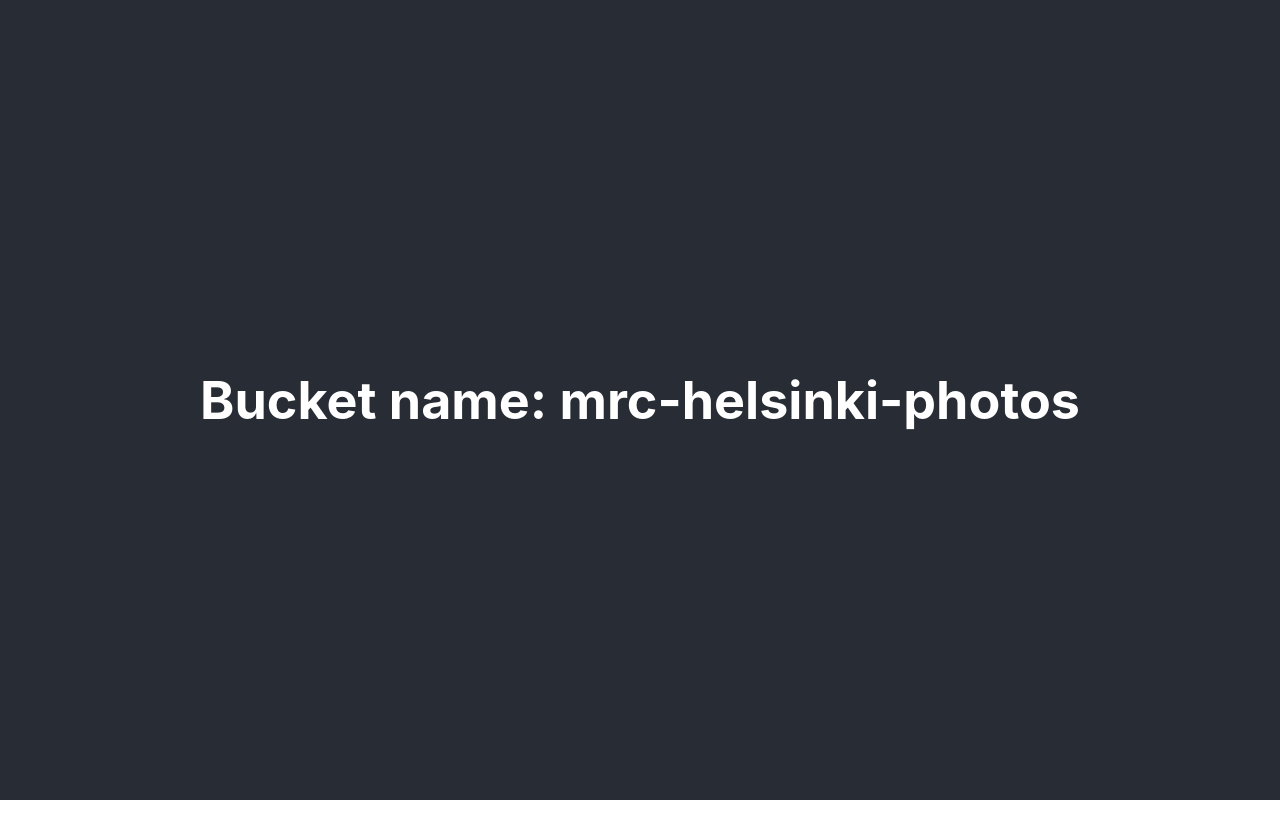
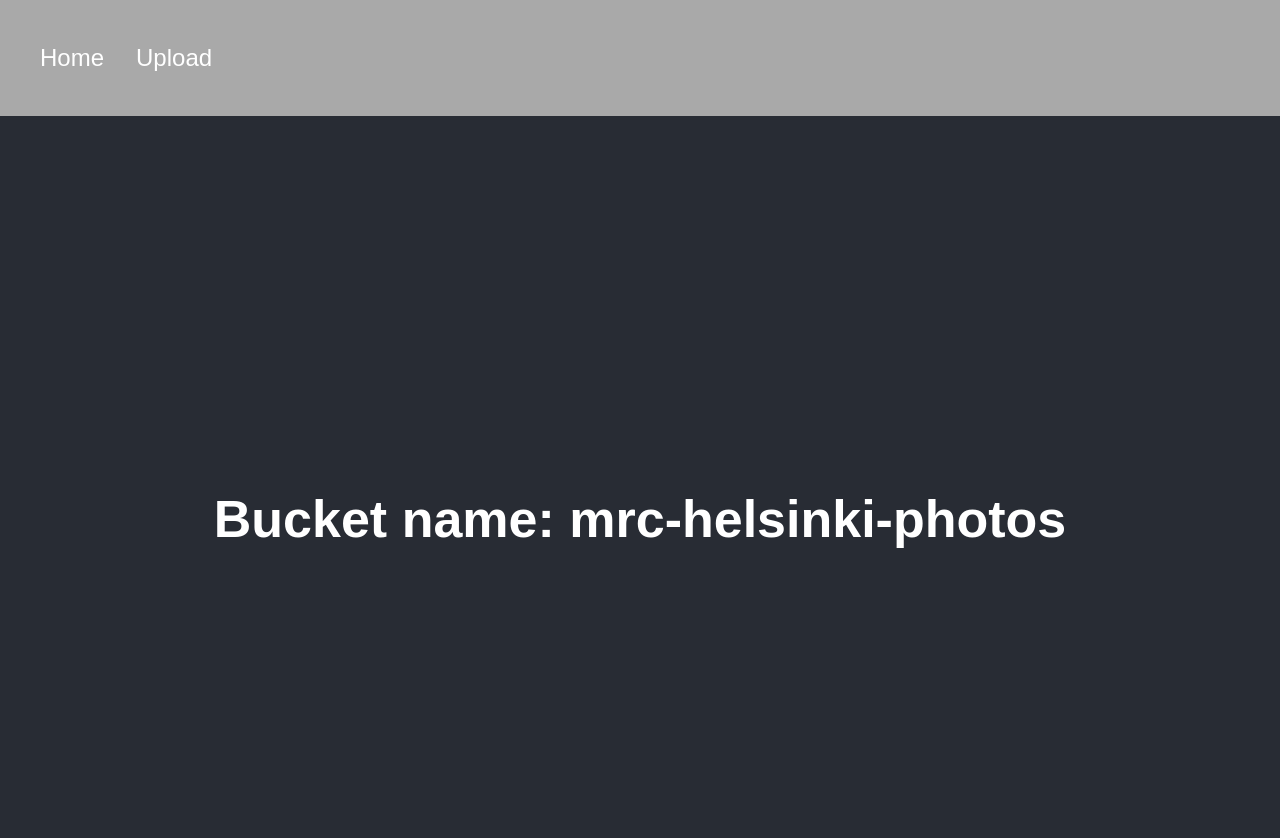
Before and after one commit to Tiketti/mrchelsinki, a React (Create React App) app in the folder client/: page / in a window 1280 px wide. Shown: the top 838 px of the page. Before the commit the page ends 800 px from the top, so only its background shows below. Built offline with nearby package versions, Linux system fonts and the light colour scheme; no server answers.

Commit message:
Utilize sass; Tweak styles a bit

```diff
--- a/client/package.json
+++ b/client/package.json
@@ -11,6 +11,7 @@
     "@types/react": "16.9.23",
     "@types/react-dom": "16.9.5",
     "axios": "0.19.2",
+    "node-sass": "4.13.1",
     "react": "16.13.0",
     "react-dom": "16.13.0",
     "react-scripts": "3.4.0",
--- a/client/src/App.css
+++ b/client/src/App.scss
@@ -1,8 +1,13 @@
+body {
+  margin: 0;
+}
+
 .App {
   text-align: center;
+  font-family: sans-serif;
 }
 
-.App-header {
+.App-Contents {
   background-color: #282c34;
   min-height: 100vh;
   display: flex;
@@ -11,6 +16,27 @@
   justify-content: center;
   font-size: calc(10px + 2vmin);
   color: white;
+  padding: 0.2rem;
+}
+
+nav {
+  font-size: 1.5rem;
+  background-color: darkgrey;
+  color: white;
+  padding: 20px 0;
+
+  ul {
+    display: flex;
+    flex-direction: row;
+  }
+
+  li {
+    list-style-type: none;
+
+    &:not(:first-child) {
+      margin-left: 2rem;
+    }
+  }
 }
 
 img.photo {
--- a/client/src/App.tsx
+++ b/client/src/App.tsx
@@ -1,13 +1,19 @@
 import React from 'react';
-import './App.css';
+import './App.scss';
 import PhotoGallery from './components/PhotoGallery';
 
 function App() {
   return (
     <div className="App">
-      <header className="App-header">
+      <nav id="navigation">
+        <ul>
+          <li>Home</li>
+          <li>Upload</li>
+        </ul>
+      </nav>
+      <div className="App-Contents">
         <PhotoGallery bucketName="mrc-helsinki-photos" />
-      </header>
+      </div>
     </div>
   );
 }
--- a/client/src/components/PhotoGallery.tsx
+++ b/client/src/components/PhotoGallery.tsx
@@ -1,6 +1,6 @@
 import React, { useEffect, useState } from 'react';
 import axios from 'axios';
-import '../App.css';
+import '../App.scss';
 
 const baseUrl = process.env.API_URL || 'http://localhost:5000/api';
 
```
Also changed, not shown: client/public/manifest.json, 2 other files (tests, documents, lock files or other folders).
